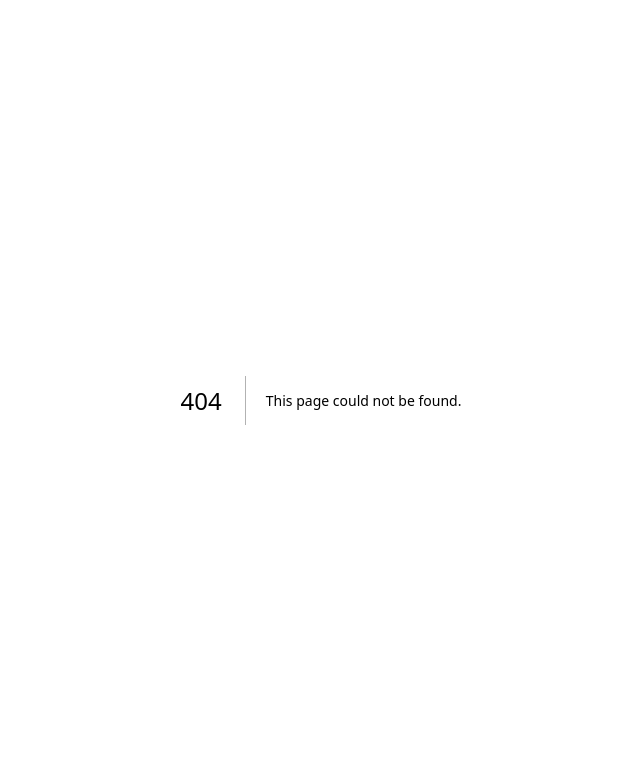
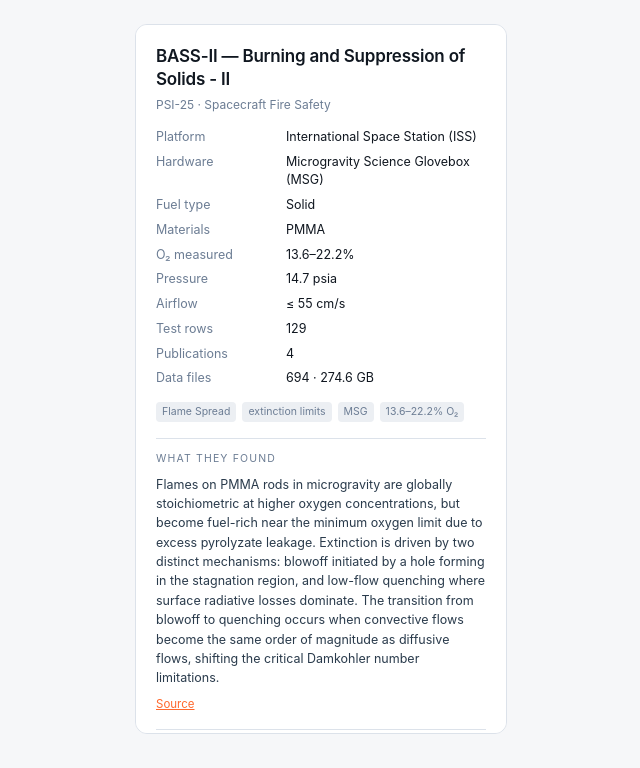
Before and after one commit to KaterynaKon/NasaSpaceChallenge, a Next.js app in the folder flame-in-freefall/: page /preview in a window 1280 px wide. Before the commit this address had no page. Shown: the top 768 px of the page, without its empty margins (319-959 px from the left). Built offline with nearby package versions, Linux system fonts and the light colour scheme.

Commit message:
detail panel: spec table, tags, findings, score parts, sources

```diff
--- /dev/null
+++ b/flame-in-freefall/app/preview/page.tsx
@@ -0,0 +1,13 @@
+import DetailPanel from "@/components/DetailPanel";
+import { environments, investigations } from "@/lib/data";
+
+export default function Preview() {
+  const env = environments[0];
+  const item = investigations.find((i) => i.id === "PSI-25") ?? investigations[0];
+
+  return (
+    <main className="mx-auto max-w-[420px] p-6">
+      <DetailPanel item={item} env={env.id} envInfo={env} />
+    </main>
+  );
+}
--- /dev/null
+++ b/flame-in-freefall/components/DetailPanel.tsx
@@ -0,0 +1,139 @@
+"use client";
+
+import type { Environment, EnvironmentInfo, Investigation } from "@/lib/types";
+
+type Props = {
+  item: Investigation | null;
+  env: Environment;
+  envInfo: EnvironmentInfo;
+};
+
+export default function DetailPanel({ item, env, envInfo }: Props) {
+  if (!item) return null;
+
+  const rows: [string, string][] = [
+    ["Platform", item.platform || "—"],
+    ["Hardware", item.hardware.name || "—"],
+    ["Fuel type", item.fuelLabel || "—"],
+    ["Materials", item.testedMaterials.join(", ") || "—"],
+    ["O₂ measured", item.o2Label],
+    ["Pressure", item.pressureLabel],
+    ["Airflow", item.flowLabel],
+    ["Test rows", item.samples ? String(item.samples) : "—"],
+    ["Publications", String(item.publications.length)],
+    ["Data files", `${item.dataFiles.count} · ${item.dataFiles.sizeGb} GB`],
+  ];
+
+  const parts = item.scoreParts[env] ?? [];
+  const score = item.scores[env];
+
+  return (
+    <aside className="sticky top-16 h-fit max-h-[calc(100vh-90px)] overflow-auto rounded-xl border border-line bg-white p-5">
+
+      <h2 className="mb-1 text-[17px] font-semibold leading-snug tracking-[-0.2px] text-ink">
+        {item.name} — {item.fullName}
+      </h2>
+      <div className="mb-3.5 text-[12px] text-muted">
+        {item.id} · {item.category}
+      </div>
+
+      <dl className="mb-3.5 grid grid-cols-[120px_1fr] gap-x-2.5 gap-y-1.5 text-[12.5px]">
+
+        {rows.map(([label, value]) => (
+          <div key={label} className="contents">
+            <dt className="text-muted">{label}</dt>
+            <dd className="text-ink">{value}</dd>
+          </div>
+        ))}
+      </dl>
+
+      {item.tags.length > 0 && (
+        <div className="mt-3 flex flex-wrap gap-1.5">
+          {item.tags.slice(0, 8).map((tag) => (
+            <span
+              key={tag}
+              className="rounded bg-subtle px-1.5 py-0.5 text-[10.5px] text-muted"
+            >
+              {tag}
+            </span>
+          ))}
+        </div>
+      )}
+
+      {item.findings.length > 0 && (
+        <>
+          <h3 className="mb-2 mt-4 border-t border-line pt-3 text-[10.5px] uppercase tracking-[0.11em] text-muted">
+
+            What they found
+          </h3>
+          <p className="mb-2 mt-1.5 text-[12.5px] leading-[1.55] text-[#2A3B4C]">
+
+            {item.findings[0].text}
+          </p>
+          <div className="mt-1.5 flex gap-3 text-[11.5px]">
+            {item.findings[0].url && (
+              <a
+                href={item.findings[0].url}
+                target="_blank"
+                rel="noreferrer"
+                className="text-accent underline"
+              >
+                Source
+              </a>
+            )}
+          </div>
+        </>
+      )}
+
+      <h3 className="mb-2 mt-4 border-t border-line pt-3 text-[10.5px] uppercase tracking-[0.11em] text-muted">
+
+        Score for {envInfo.label.toLowerCase()} — {score}/100
+      </h3>
+
+      <div className="mt-1">
+        {parts.map((part) => (
+          <div
+            key={part.label}
+            className="flex items-start justify-between gap-3 border-b border-dashed border-[#EDF1F5] py-1.5 last:border-0"
+
+          >
+            <div>
+              <div className="text-[12.5px] text-ink">{part.label}</div>
+              <div className="mt-0.5 text-[11px] leading-snug text-muted">{part.why}</div>
+
+            </div>
+            <div className="whitespace-nowrap text-[12.5px] tabular-nums text-ink">
+              {part.points}
+              <span className="text-muted">/{part.max}</span>
+            </div>
+          </div>
+        ))}
+      </div>
+
+      <h3 className="mb-2 mt-4 border-t border-line pt-3 text-[10.5px] uppercase tracking-[0.11em] text-muted">
+        Sources
+      </h3>
+      <div className="mt-1.5 flex gap-3 text-[11.5px]">
+        <a
+          href={item.sourceUrl}
+          target="_blank"
+          rel="noreferrer"
+          className="text-accent underline"
+        >
+          PSI record {item.id}
+        </a>
+        {item.publications[0]?.url && (
+          <a
+            href={item.publications[0].url}
+            target="_blank"
+            rel="noreferrer"
+            className="text-accent underline"
+          >
+            First publication
+          </a>
+        )}
+      </div>
+
+    </aside>
+  );
+}
--- /dev/null
+++ b/flame-in-freefall/data/environments.json
@@ -0,0 +1,58 @@
+[
+  {
+    "id": "cabin",
+    "label": "Spacecraft cabin",
+    "o2": "21%",
+    "pressure": "14.7 psia",
+    "flow": "20 cm/s",
+    "material": "solid",
+    "description": "Sea-level air at 14.7 psia with 21% oxygen, ventilated at roughly 20 cm/s. Everything that burns here is solid: fabrics, plastics, insulation, cable jackets.",
+    "assumption": "Ventilation speed is a design value, not a measured ISS number.",
+    "sources": [
+      { "label": "Challenge statement", "url": "https://www.spaceappschallenge.org/2026/challenges/" },
+      { "label": "NASA-STD-3001, ventilation requirements", "url": "https://standards.nasa.gov/standard/NASA/NASA-STD-3001" }
+    ]
+  },
+  {
+    "id": "habitat",
+    "label": "Surface habitat",
+    "o2": "34%",
+    "pressure": "8.2 psia",
+    "flow": "10 cm/s",
+    "material": "solid",
+    "description": "NASA's exploration atmosphere: 8.2 psia with about 34% oxygen. The challenge statement allows 30% oxygen or more at 10.2 psia or less, so this sits inside that window. Solid materials dominate, as in the cabin.",
+    "assumption": "The same atmosphere is used for both Moon and Mars; the two were merged into one environment.",
+    "sources": [
+      { "label": "NASA OCHMO-TB-003, habitable atmosphere", "url": "https://www.nasa.gov/wp-content/uploads/2023/12/ochmo-tb-003-habitable-atmosphere.pdf" },
+      { "label": "NTRS: exploration atmosphere recommendation", "url": "https://ntrs.nasa.gov/citations/20240003211" }
+    ]
+  },
+  {
+    "id": "suit",
+    "label": "Space suit",
+    "o2": "100%",
+    "pressure": "4.3 psia",
+    "flow": "5 cm/s",
+    "material": "solid",
+    "description": "Pure oxygen at 4.3 psia. The highest oxygen concentration and the lowest pressure of the four environments, which makes almost any material flammable. Ventilation is weak compared with a cabin.",
+    "assumption": "Airflow is an estimate; suits have little forced circulation.",
+    "sources": [
+      { "label": "Challenge statement (suit: 100% O2, 4.3 psi)", "url": "https://www.spaceappschallenge.org/2026/challenges/" },
+      { "label": "NASA EVA suit operating pressure", "url": "https://www.nasa.gov/humans-in-space/spacesuits/" }
+    ]
+  },
+  {
+    "id": "rover",
+    "label": "Rover / vehicle",
+    "o2": "34%",
+    "pressure": "8.2 psia",
+    "flow": "40 cm/s",
+    "material": "liquid",
+    "description": "Same exploration atmosphere as the habitat, but a pressurized rover also carries liquid fuel lines. That is why liquid fuels matter here while fabrics and plastics matter in the cabin.",
+    "assumption": "Airflow is higher because a vehicle moves air for cooling; this is a reasoned estimate, not a published figure.",
+    "sources": [
+      { "label": "Challenge statement (pressurized rover)", "url": "https://www.spaceappschallenge.org/2026/challenges/" },
+      { "label": "NASA OCHMO-TB-003", "url": "https://www.nasa.gov/wp-content/uploads/2023/12/ochmo-tb-003-habitable-atmosphere.pdf" }
+    ]
+  }
+]
```
